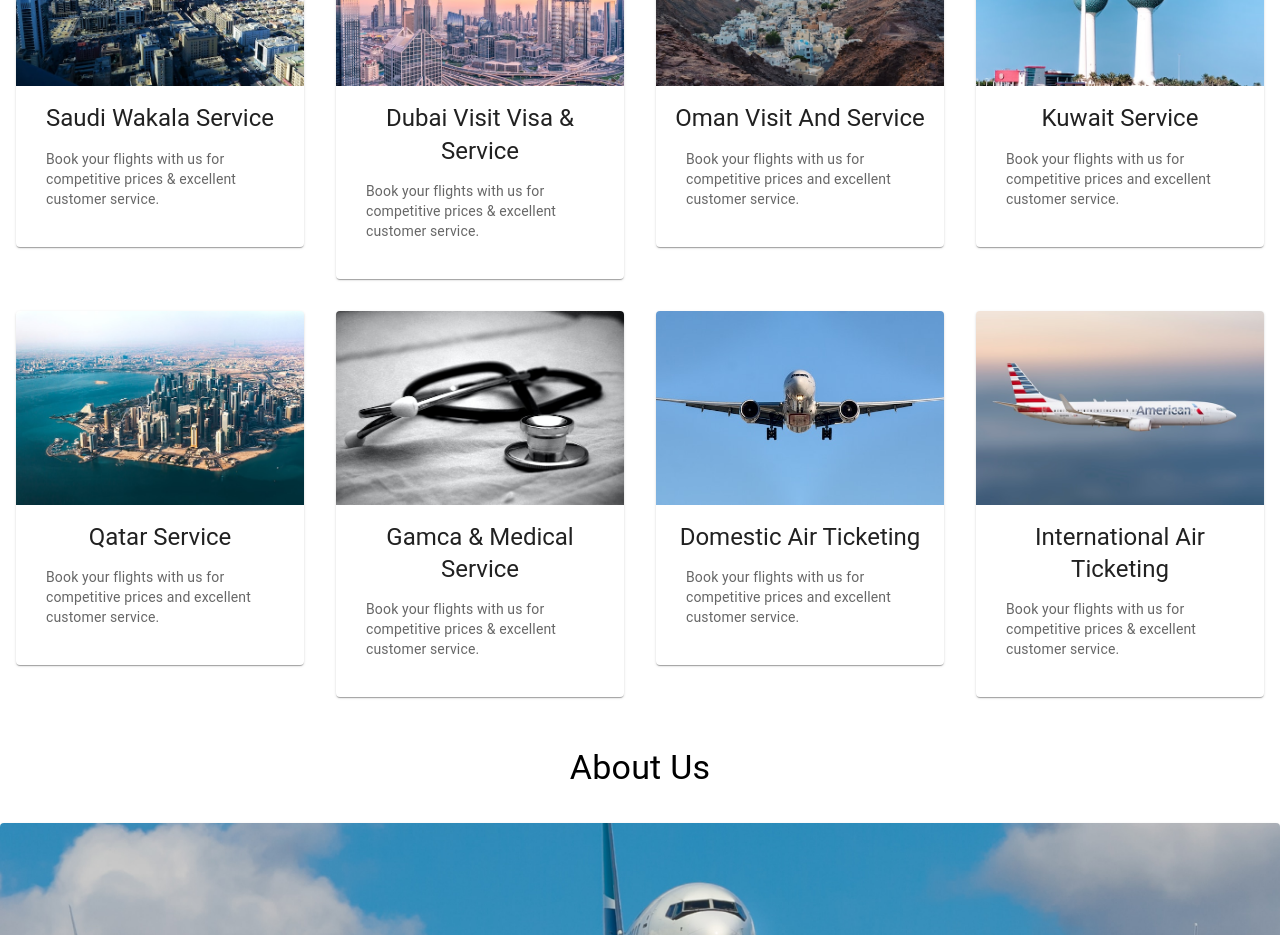
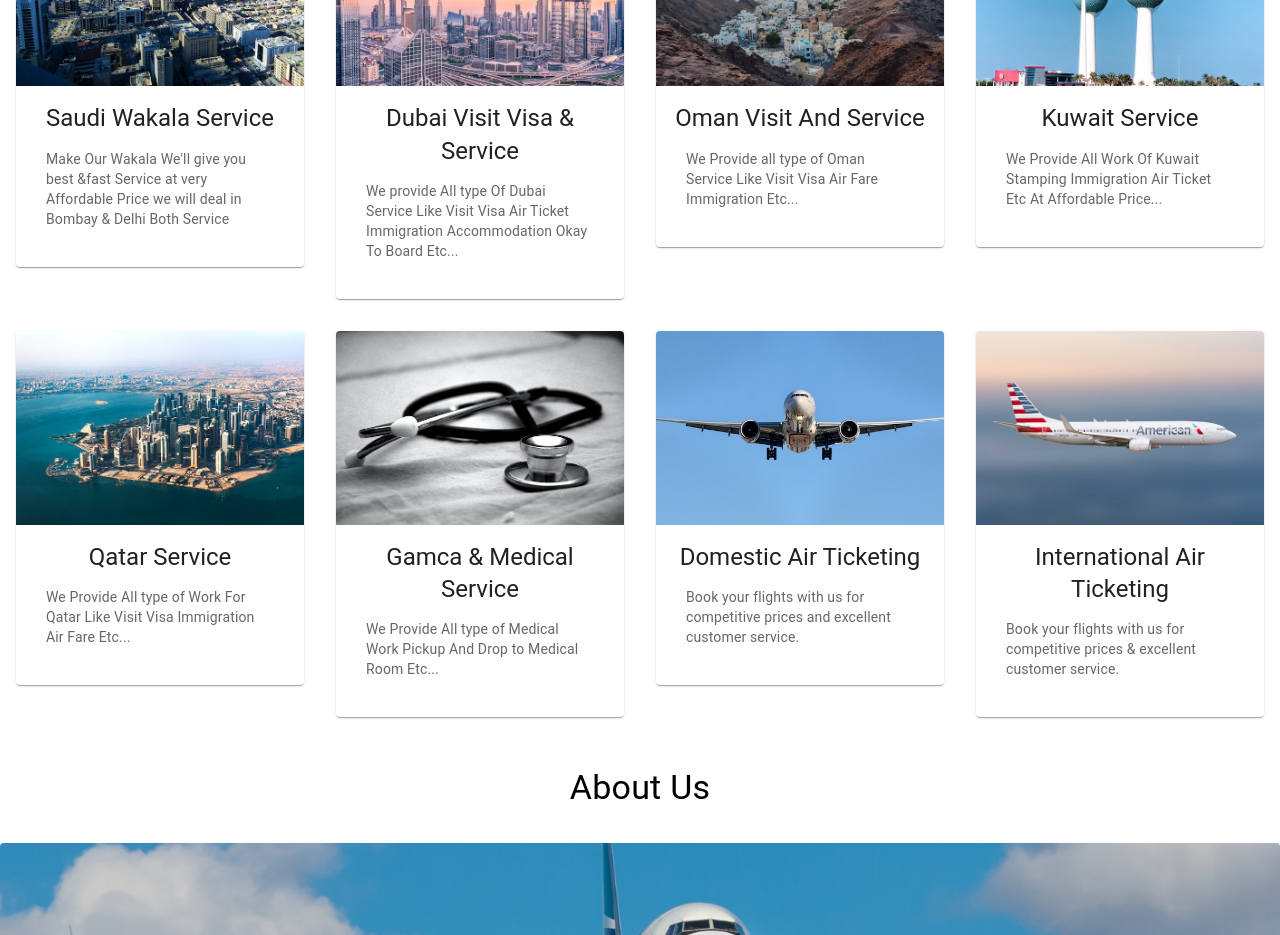
Before and after one commit to anurag-ay/Al-hareem-travels, a React (Create React App) app: page / in a window 1280 px wide. Shown: the part 840-1775 px from the top of the page. Built offline with nearby package versions, Linux system fonts and the light colour scheme.

Commit message:
edit text of service coponent and add title

```diff
--- a/public/index.html
+++ b/public/index.html
@@ -24,7 +24,7 @@
       work correctly both with client-side routing and a non-root public URL.
       Learn how to configure a non-root public URL by running `npm run build`.
     -->
-    <title>React App</title>
+    <title>Al Hareem Travels</title>
   </head>
   <body>
     <noscript>You need to enable JavaScript to run this app.</noscript>
--- a/src/Components/services.jsx
+++ b/src/Components/services.jsx
@@ -67,8 +67,8 @@ function service() {
                 color="text.secondary"
                 sx={{ p: "1em" }}
               >
-                Book your flights with us for competitive prices & excellent
-                customer service.
+             Make Our Wakala We'll give you best &fast Service at very Affordable Price we will deal in Bombay & Delhi Both Service
+
               </Typography>
             </CardContent>
           </Card>
@@ -98,8 +98,7 @@ function service() {
                 color="text.secondary"
                 sx={{ p: "1em" }}
               >
-                Book your flights with us for competitive prices & excellent
-                customer service.
+               We provide All type Of Dubai Service Like Visit Visa Air Ticket Immigration Accommodation Okay To Board Etc...
               </Typography>
             </CardContent>
           </Card>
@@ -129,8 +128,7 @@ function service() {
                 color="text.secondary"
                 sx={{ p: "1em" }}
               >
-                Book your flights with us for competitive prices and excellent
-                customer service.
+                We Provide all type of Oman Service Like Visit Visa Air Fare Immigration Etc...
               </Typography>
             </CardContent>
           </Card>
@@ -160,8 +158,7 @@ function service() {
                 color="text.secondary"
                 sx={{ p: "1em" }}
               >
-                Book your flights with us for competitive prices and excellent
-                customer service.
+                We Provide All Work Of Kuwait Stamping Immigration Air Ticket Etc At Affordable Price...
               </Typography>
             </CardContent>
           </Card>
@@ -191,8 +188,8 @@ function service() {
                 color="text.secondary"
                 sx={{ p: "1em" }}
               >
-                Book your flights with us for competitive prices and excellent
-                customer service.
+               We Provide All type of Work For Qatar Like Visit Visa Immigration Air Fare Etc...
+
               </Typography>
             </CardContent>
           </Card>
@@ -223,8 +220,7 @@ function service() {
                 color="text.secondary"
                 sx={{ p: "1em" }}
               >
-                Book your flights with us for competitive prices & excellent
-                customer service.
+                We Provide All type of Medical Work Pickup And Drop to Medical Room Etc...
               </Typography>
             </CardContent>
           </Card>
```
